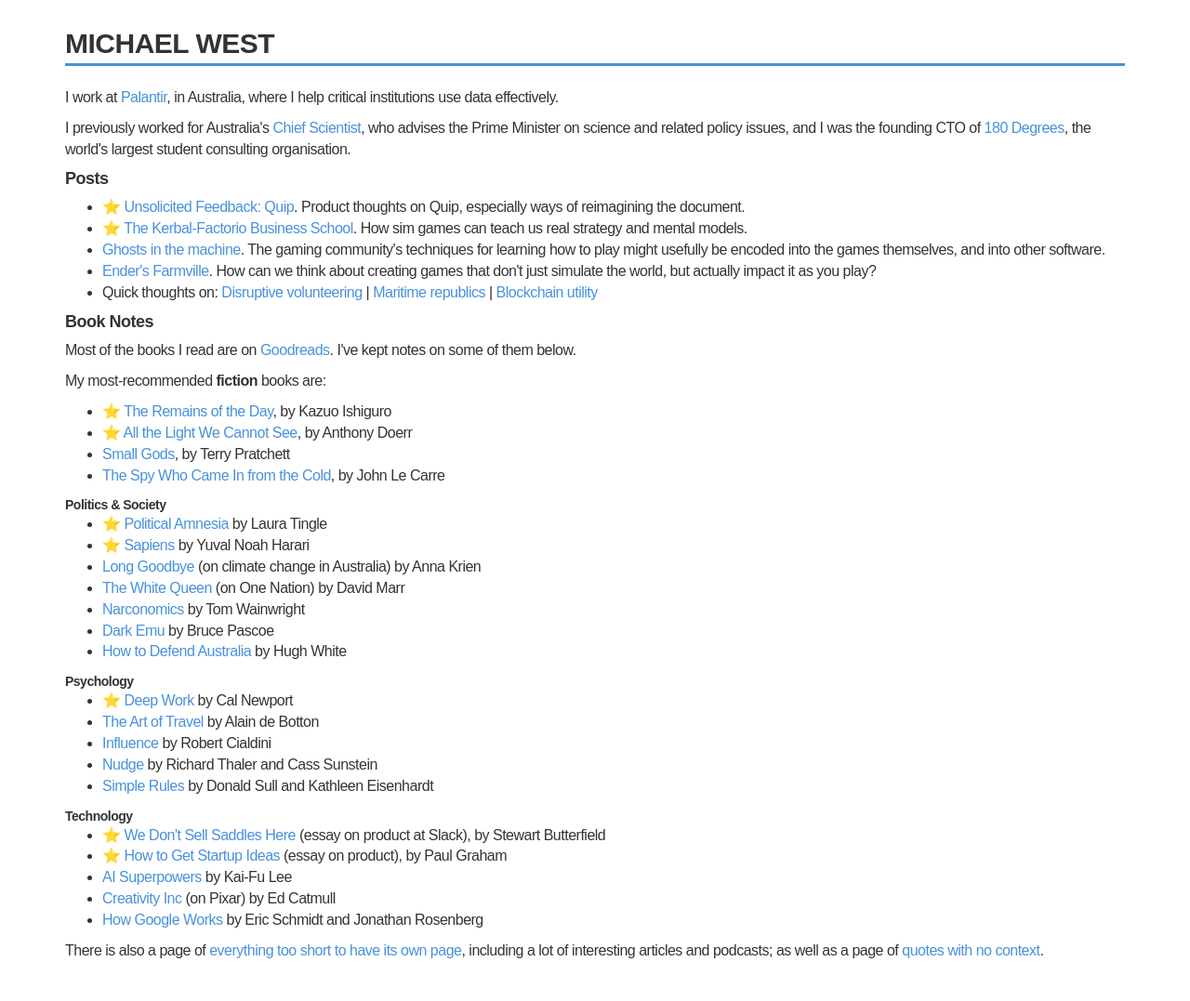
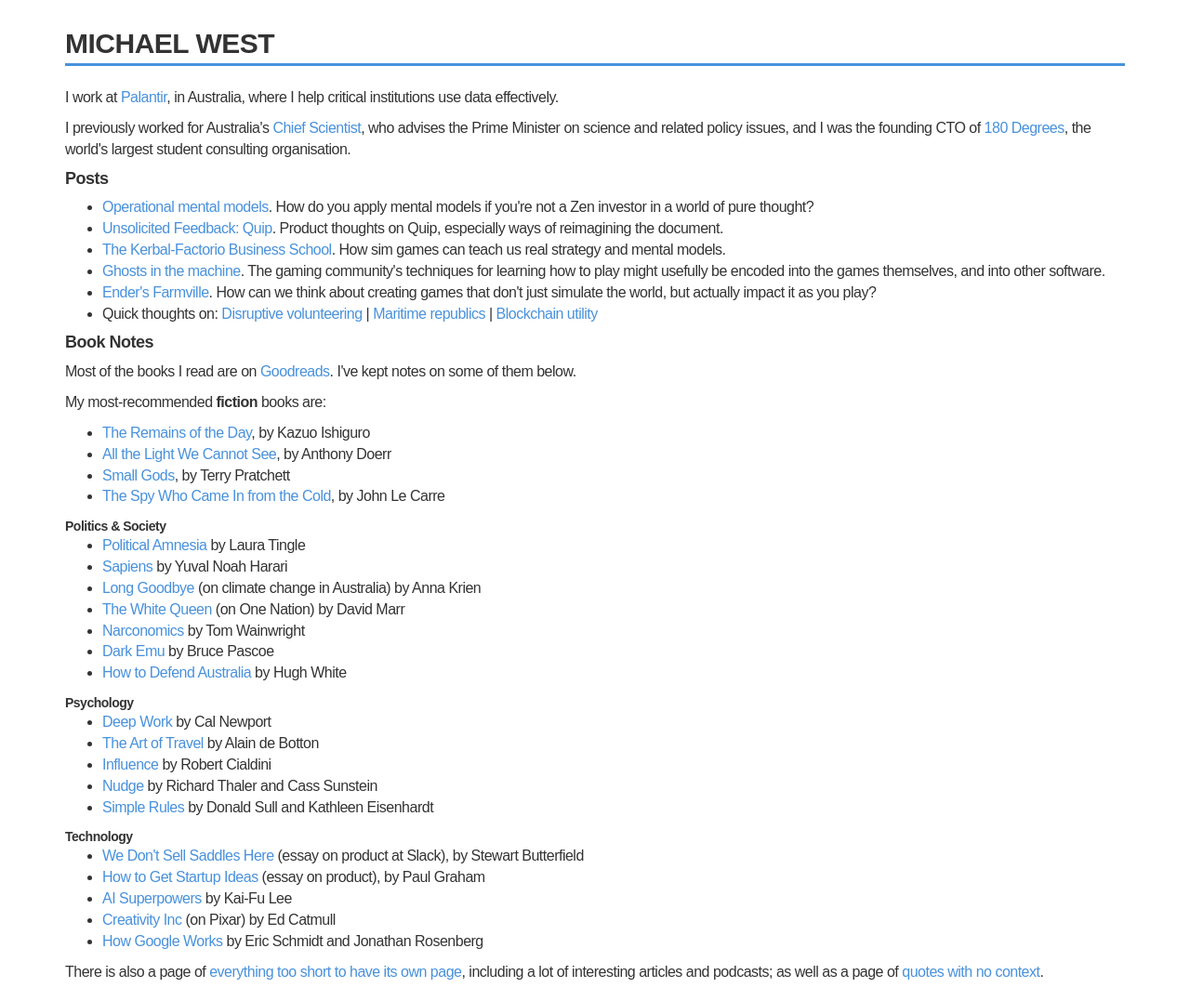
Before and after one commit to michaelwest/michaelwest.github.io, a Jekyll site: the page index.html, which Jekyll copies as it is, in a window 1280 px wide. Shown: the whole page at 93% size. Built offline with Jekyll 4.4.1, drawn with Linux system fonts in a browser that asks for light colours; nearby versions of some CDN libraries; some web fonts are replaced; before the commit the page ends 1055 px from its top, so only the background shows below that.

Commit message:
Mental models post

```diff
--- a/index.html
+++ b/index.html
@@ -44,8 +44,9 @@
 		<p></p>
 		<h4>Posts</h4>
 		<ul>
-			<li>⭐️ <a href="posts/quip">Unsolicited Feedback: Quip</a>. Product thoughts on Quip, especially ways of reimagining the document.</li>
-			<li>⭐️ <a href="posts/business">The Kerbal-Factorio Business School</a>. How sim games can teach us real strategy and mental models.</li>
+			<li><a href="posts/models">Operational mental models</a>. How do you apply mental models if you're not a Zen investor in a world of pure thought?</li>
+			<li><a href="posts/quip">Unsolicited Feedback: Quip</a>. Product thoughts on Quip, especially ways of reimagining the document.</li>
+			<li><a href="posts/business">The Kerbal-Factorio Business School</a>. How sim games can teach us real strategy and mental models.</li>
 			<li><a href="posts/ghosts">Ghosts in the machine</a>. The gaming community's techniques for learning how to play might usefully be encoded into the games themselves, and into other software.</li>
 			<li><a href="posts/ender">Ender's Farmville</a>. How can we think about creating games that don't just simulate the world, but actually impact it as you play?</li>
 			<li>Quick thoughts on:
@@ -58,16 +59,16 @@
 		<p>Most of the books I read are on <a href="https://www.goodreads.com/review/list/41785209-michael-west?shelf=read">Goodreads</a>. I've kept notes on some of them below.</p>
 		<p>My most-recommended <b>fiction</b> books are:</p>
 		<ul>
-			<li>⭐️ <a href="https://www.goodreads.com/book/show/28921.The_Remains_of_the_Day">The Remains of the Day</a>, by Kazuo Ishiguro</li>
-			<li>⭐️ <a href="https://www.goodreads.com/book/show/18143977-all-the-light-we-cannot-see">All the Light We Cannot See</a>, by Anthony Doerr</li>
+			<li><a href="https://www.goodreads.com/book/show/28921.The_Remains_of_the_Day">The Remains of the Day</a>, by Kazuo Ishiguro</li>
+			<li><a href="https://www.goodreads.com/book/show/18143977-all-the-light-we-cannot-see">All the Light We Cannot See</a>, by Anthony Doerr</li>
 			<li><a href="https://www.goodreads.com/book/show/34484.Small_Gods">Small Gods</a>, by Terry Pratchett</li>
 			<li><a href="https://www.goodreads.com/book/show/19494.The_Spy_Who_Came_In_from_the_Cold">The Spy Who Came In from the Cold</a>, by John Le Carre</li>
 		</ul>
 		<p></p>
 		<b>Politics & Society</b>
 		<ul>
-			<li>⭐️ <a href="notes/politicalamnesia">Political Amnesia</a> by Laura Tingle</li>
-			<li>⭐️ <a href="notes/sapiens">Sapiens</a> by Yuval Noah Harari</li>
+			<li><a href="notes/politicalamnesia">Political Amnesia</a> by Laura Tingle</li>
+			<li><a href="notes/sapiens">Sapiens</a> by Yuval Noah Harari</li>
 			<li><a href="notes/longgoodbye">Long Goodbye</a> (on climate change in Australia) by Anna Krien</li>
 			<li><a href="notes/whitequeen">The White Queen</a> (on One Nation) by David Marr</li>
 			<li><a href="notes/narconomics">Narconomics</a> by Tom Wainwright</li>
@@ -77,7 +78,7 @@
 
 		<b>Psychology</b>
 		<ul>
-			<li>⭐️ <a href="notes/deepwork">Deep Work</a> by Cal Newport</li>
+			<li><a href="notes/deepwork">Deep Work</a> by Cal Newport</li>
 			<li><a href="notes/artoftravel">The Art of Travel</a> by Alain de Botton</li>
 			<li><a href="notes/influence">Influence</a> by Robert Cialdini</li>
 			<li><a href="notes/nudge">Nudge</a> by Richard Thaler and Cass Sunstein</li>
@@ -86,8 +87,8 @@
 
 		<b>Technology</b>
 		<ul>
-			<li>⭐️ <a href="notes/saddles">We Don't Sell Saddles Here</a> (essay on product at Slack), by Stewart Butterfield</li>
-			<li>⭐️ <a href="notes/startupideas">How to Get Startup Ideas</a> (essay on product), by Paul Graham</li>
+			<li><a href="notes/saddles">We Don't Sell Saddles Here</a> (essay on product at Slack), by Stewart Butterfield</li>
+			<li><a href="notes/startupideas">How to Get Startup Ideas</a> (essay on product), by Paul Graham</li>
 			<li><a href="notes/aisuperpowers">AI Superpowers</a> by Kai-Fu Lee</li>
 			<li><a href="notes/creatvityinc">Creativity Inc</a> (on Pixar) by Ed Catmull</li>
 			<li><a href="notes/howgoogleworks">How Google Works</a> by Eric Schmidt and Jonathan Rosenberg</li>
```
Also changed, not shown: posts/models.md (+15 -3 lines).
